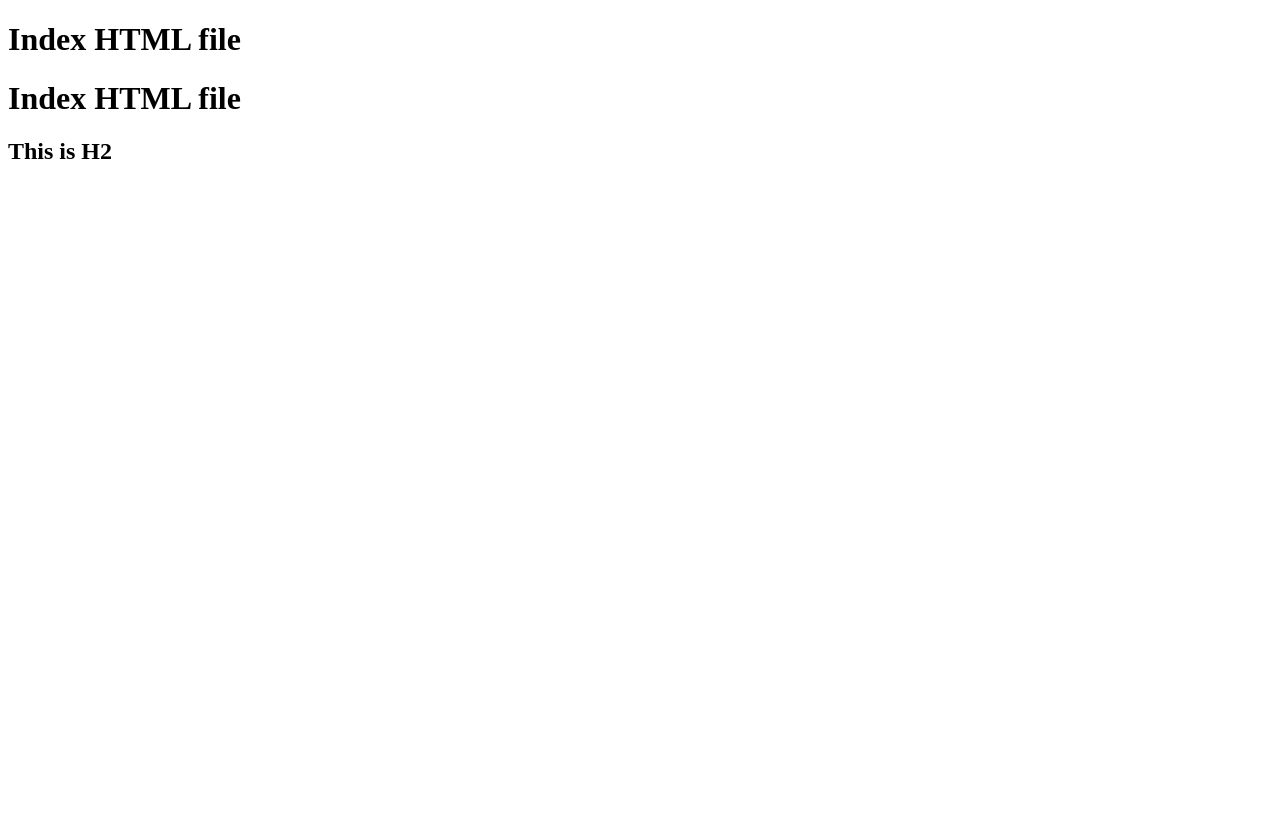
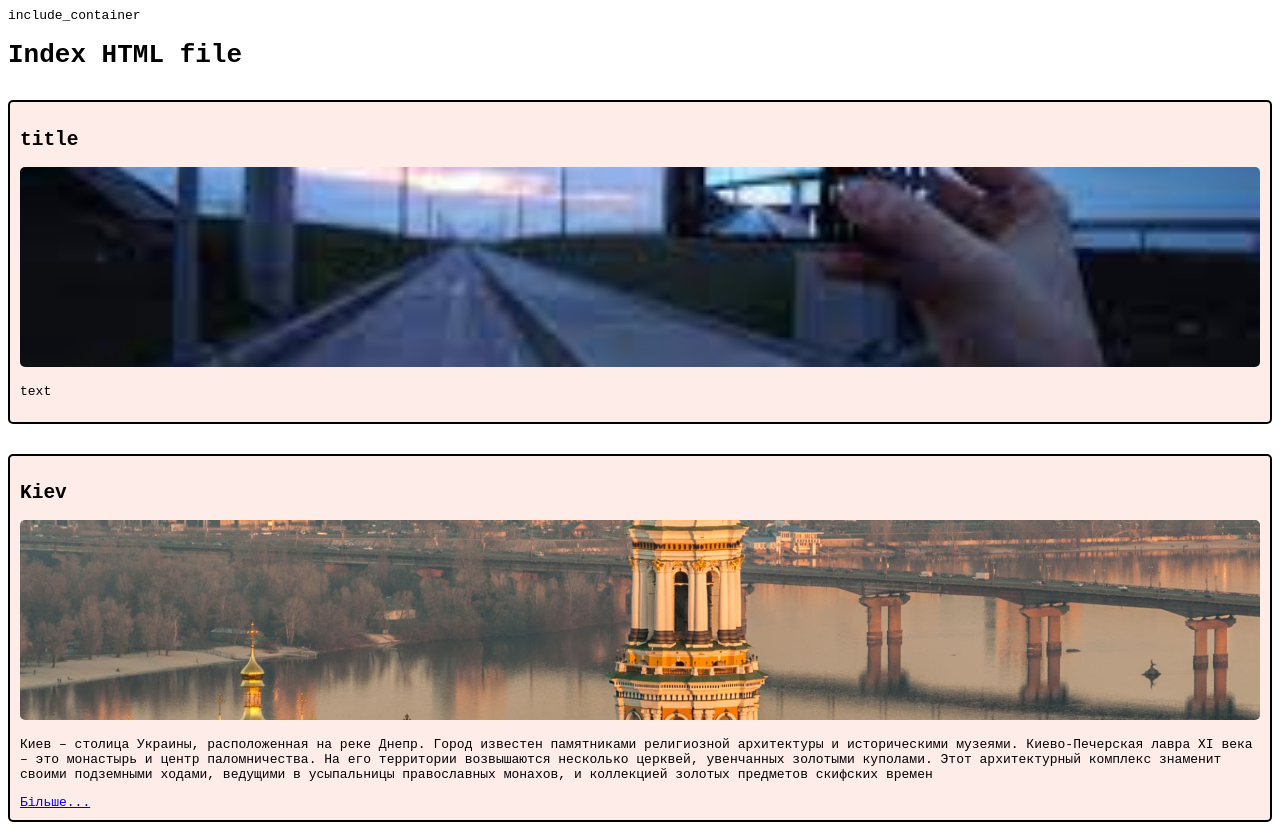
Before and after one commit to ArtyomShevchenko/includeHTML, a plain HTML site: page index.html in a window 1280 px wide. Shown: the top 825 px of the page. Before the commit the page ends 800 px from the top, so only its background shows below. Drawn offline with Linux system fonts and the light colour scheme.

Commit message:
create content create post() function

```diff
--- a/index.html
+++ b/index.html
@@ -6,32 +6,84 @@
     <meta http-equiv="X-UA-Compatible" content="IE=edge">
     <meta name="viewport" content="width=device-width, initial-scale=1.0">
     <title>Index HTML - general file!!!</title>
-    <link rel="import" href="header.html">
+    <link rel="import" href="./header.html">
     <link rel="import" href="./main.html">
     <link rel="import" href="./footer.html">
     <style>
+        * {
+            font-family: monospace;
+        }
+
+        .post {
+            border: 2px solid black;
+            border-radius: 5px;
+            margin-top: 30px;
+            padding: 10px;
+            background-color: rgb(253, 236, 231);
+        }
+
+        .post img {
+            max-height: 200px;
+            width: 100%;
+            object-fit: cover;
+            border-radius: 5px;
+        }
     </style>
 </head>
 
 <body>
-    <h1>Index HTML file</h1>
-    <div class="container"></div>
+
+    <div class="include_container">include_container</div>
+
+    <div class="container">
+        <h1>Index HTML file</h1>
+        <div class="content"></div>
+    </div>
+
+    <template>
+        <section class="post">
+            <h2></h2>
+            <img src="" alt="image">
+            <p></p>
+            <a href="">Більше...</a>
+        </section>
+    </template>
 
     <!-- scripts -->
     <script>
+
+        const includeContainer = document.querySelector("include_container");
+
+
+        // post container
         const container = document.querySelector(".container");
+        const template = document.querySelector("template");
+        let cloneSection = template.content.cloneNode(true).querySelector("section");
 
-        const h1 = document.querySelector("h1");
-        let clone = h1.cloneNode(true)
-        const h2 = document.createElement("h2");
-        h2.innerText =  "This is H2";
+        function post(title, image, text, link) {
+            // clone
+            cloneSection = template.content.cloneNode(true).querySelector("section");
+            // title
+            cloneSection.children[0].textContent = title
+            // image
+            cloneSection.children[1].attributes.src.value = image;
+            // text
+            cloneSection.children[2].textContent = text;
+            // link
+            if (link === "") {
+                cloneSection.children[3].style.display = "none";
+            } else {
+                cloneSection.children[3].attributes.href.nodeValue = link;
+            }
+            // append in .container
+            container.append(cloneSection);
+        }
 
-        const header = document.querySelector('link[rel=import]');
-        let cloneHeader = header.cloneNode(true)
-
-        container.append(header.cloneNode(true));
-        container.append(clone);
-        container.append(h2)
+        // post
+        post("title", "./1.jpg", "text", "")
+        post("Kiev", "./kiev.jpg", "Киев – столица Украины, расположенная на реке Днепр. Город известен памятниками религиозной архитектуры и историческими музеями. Киево-Печерская лавра XI века – это монастырь и центр паломничества. На его территории возвышаются несколько церквей, увенчанных золотыми куполами. Этот архитектурный комплекс знаменит своими подземными ходами, ведущими в усыпальницы православных монахов, и коллекцией золотых предметов скифских времен", "https://ru.wikipedia.org/wiki/%D0%9A%D0%B8%D0%B5%D0%B2");
+        post("Lviv", "./lviv.jpg", "Львов – город на западе Украины, примерно в 70 километрах от границы с Польшей. Архитектура города хранит следы польского и австро-венгерского наследия и сочетает стили Восточной и Центральной Европы, а именно Италии и Германии. В парке Высокого замка на вершине горы сохранились руины крепости XIV века. Отсюда открывается панорамный вид на зеленые купола церквей и окружающие город холмы.", "");
+        post("Herson", "./herson.jpg", "Херсо́н — город на юге Украины, административный, промышленный и культурный центр Херсонской области и Херсонского района. Временное месторасположение представительства Президента Украины в АР Крым. Расположен на правом берегу Днепра, вблизи его впадения в Днепровский лиман Чёрного моря.", "https://ru.wikipedia.org/wiki/%D0%A5%D0%B5%D1%80%D1%81%D0%BE%D0%BD")
     </script>
 </body>
 
```
Also changed, not shown: 1.jpg (added), 2.jpg (added), herson.jpg (added), kiev.jpg (added), lviv.jpg (added).
